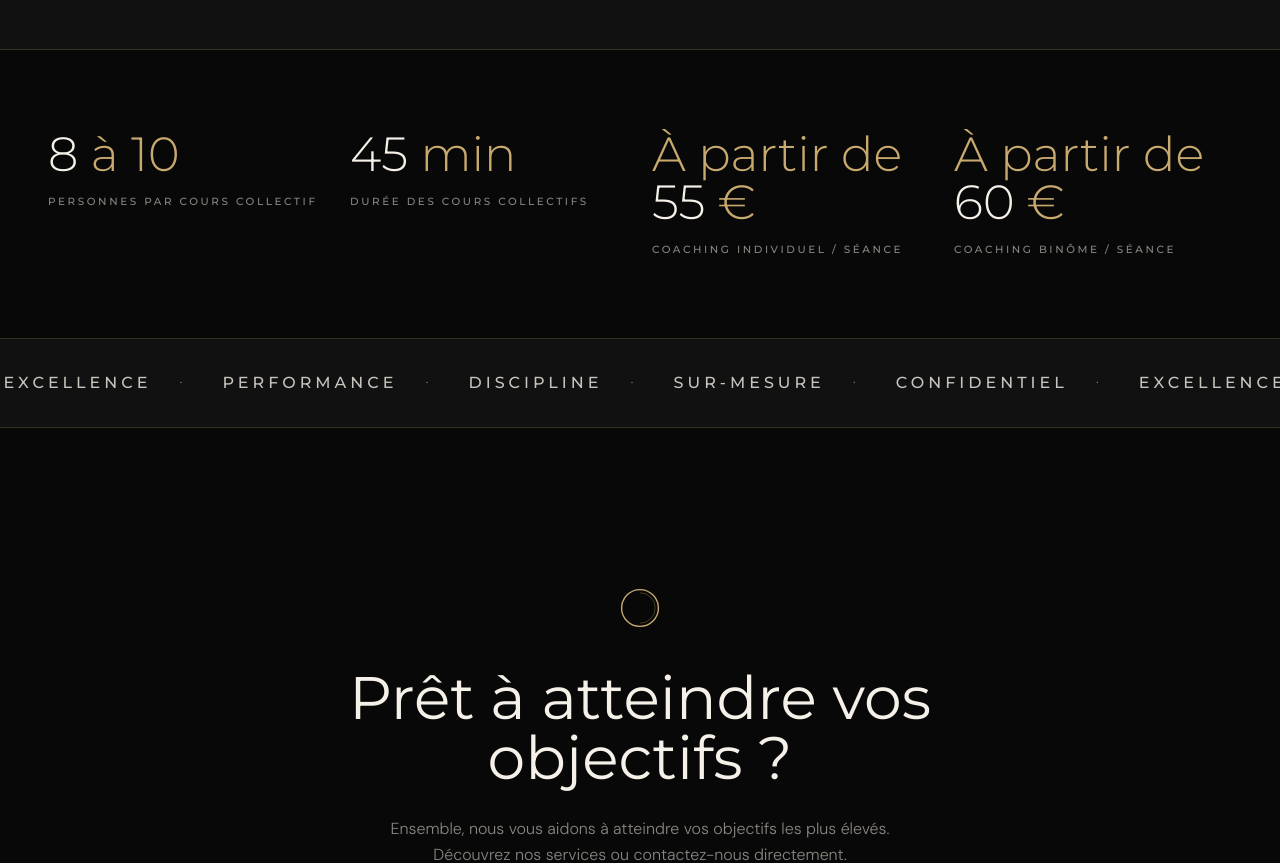
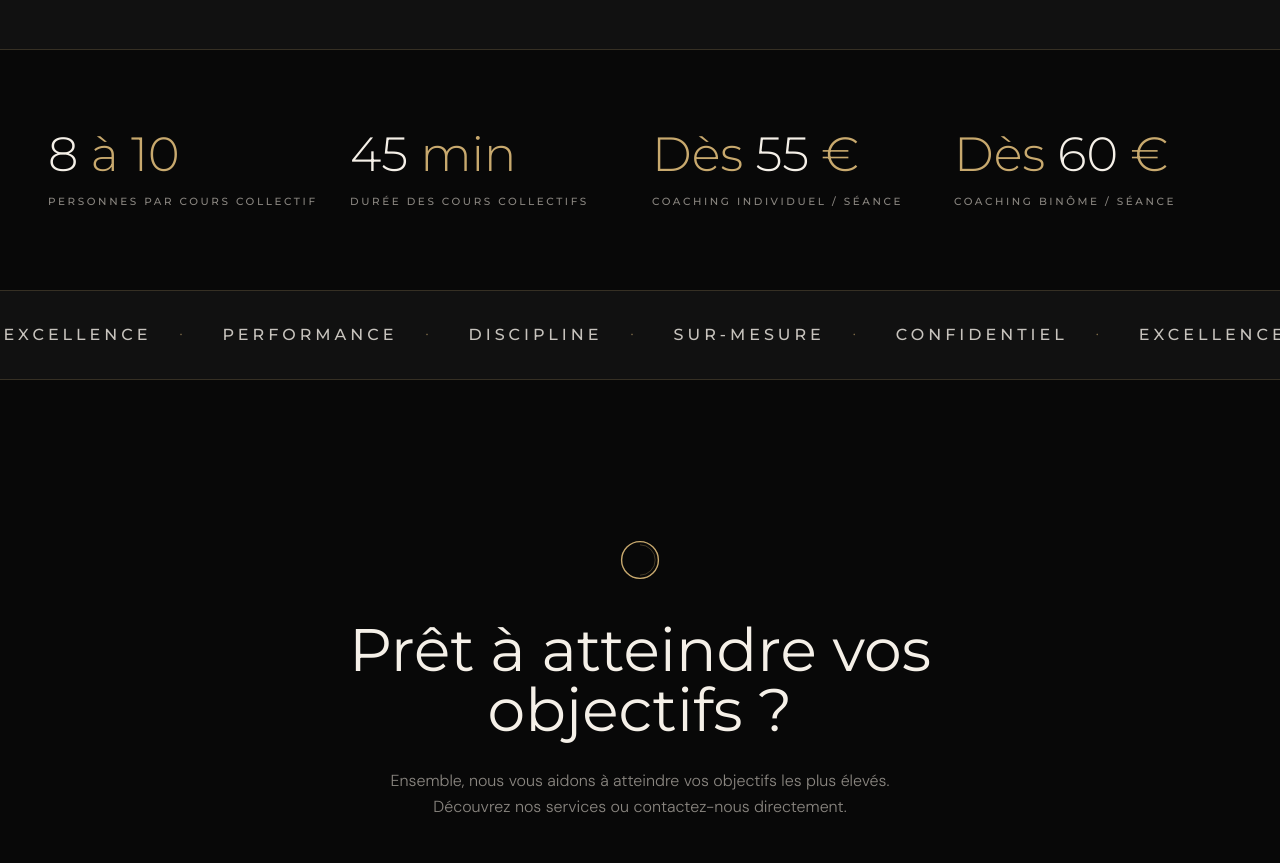
Before and after one commit to pinsaultmatteo-collab/le-cercle, a React (Vite) app: page /concept in a window 1280 px wide. Shown: the part 3720-4583 px from the top of the page. Built offline with nearby package versions, Linux system fonts and the light colour scheme.

Commit message:
fix(concept): shorten stat prefix to avoid line breaks

```diff
--- a/src/pages/Concept.jsx
+++ b/src/pages/Concept.jsx
@@ -199,8 +199,8 @@ export default function Concept() {
         <div className="grid grid-cols-2 gap-10 md:grid-cols-4 md:gap-6">
           <StatCounter value={8} suffix=" à 10" label="Personnes par cours collectif" size="sm" />
           <StatCounter value={45} suffix=" min" label="Durée des cours collectifs" size="sm" />
-          <StatCounter value={55} prefix="À partir de " suffix=" €" label="Coaching individuel / séance" size="sm" />
-          <StatCounter value={60} prefix="À partir de " suffix=" €" label="Coaching binôme / séance" size="sm" />
+          <StatCounter value={55} prefix="Dès " suffix=" €" label="Coaching individuel / séance" size="sm" />
+          <StatCounter value={60} prefix="Dès " suffix=" €" label="Coaching binôme / séance" size="sm" />
         </div>
       </section>
 
```
